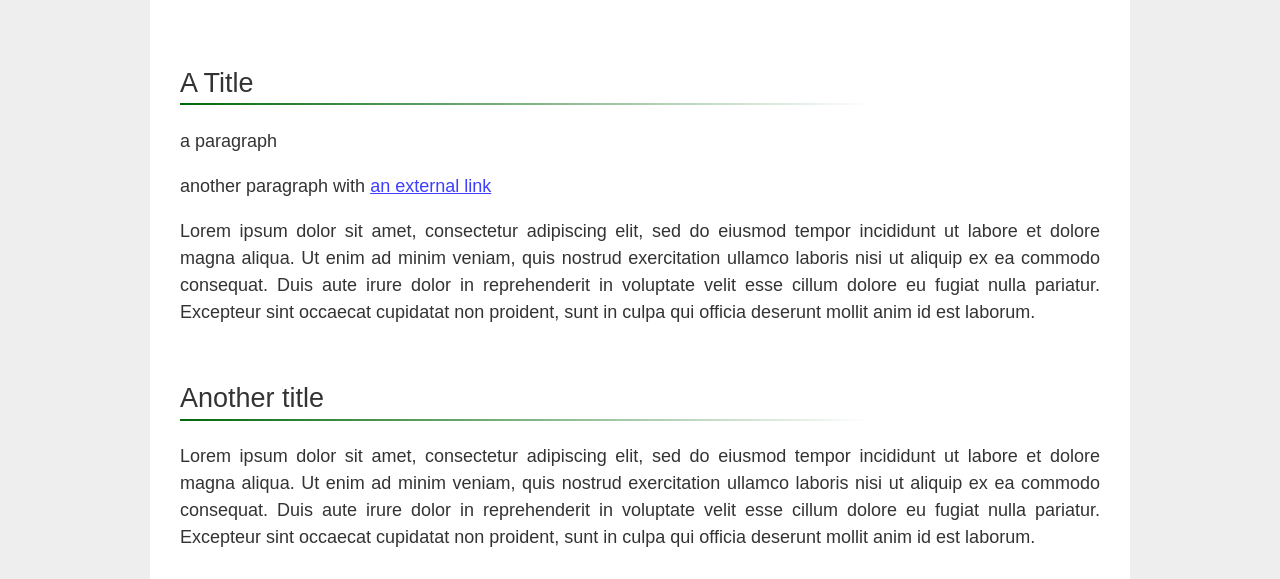
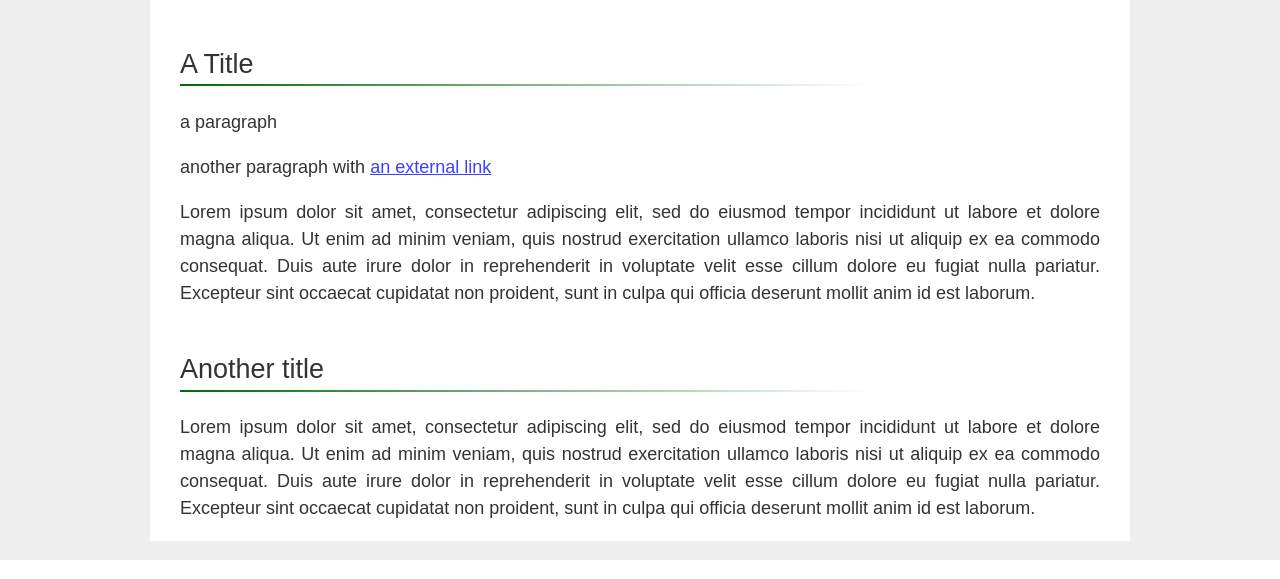
Before and after one commit to dlesbre/site-interludes, a Django app: page / in a window 1280 px wide. Shown: the part 240-819 px from the top of the page. Run offline with Django 3.2, Linux system fonts and the light colour scheme.

Commit message:
CSS style changes

```diff
--- a/home/static/css/style.css
+++ b/home/static/css/style.css
@@ -64,14 +64,13 @@ main {
 	background-color: white;
   justify-content: center;
 	text-align: justify;
-	padding: 10px 30px 10px 30px;
+	padding: 1px 30px 1px 30px;
 	max-width: 920px;
-	margin-left: auto;
-	margin-right: auto;
+	margin: 0 auto 0 auto;
 }
 
 main h2 {
-	padding-top: 30px;
+	padding-top: 20px;
 	font-size: 1.5rem;
 	font-weight: 300;
 	text-align: left;
```
